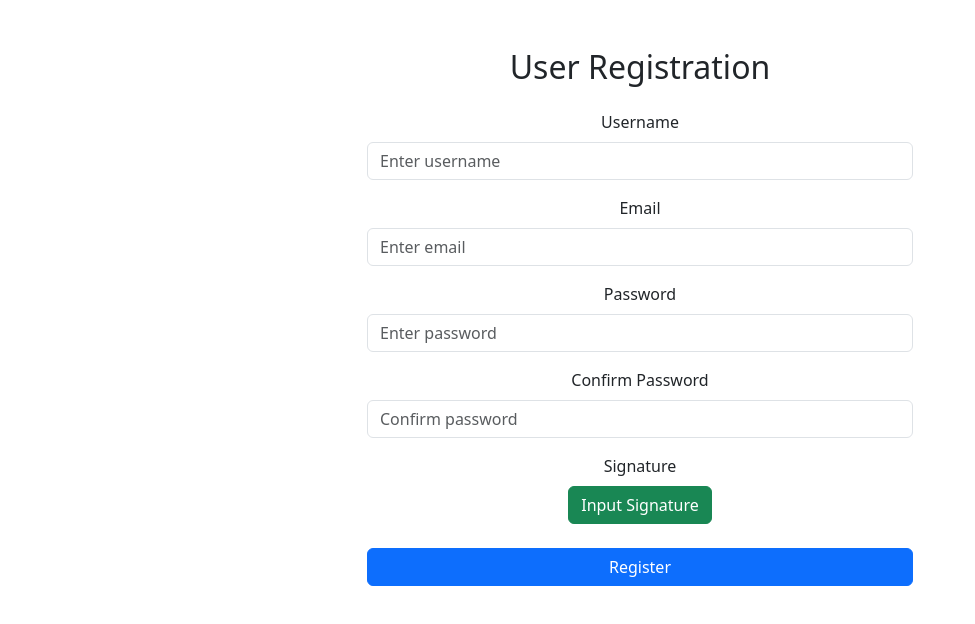
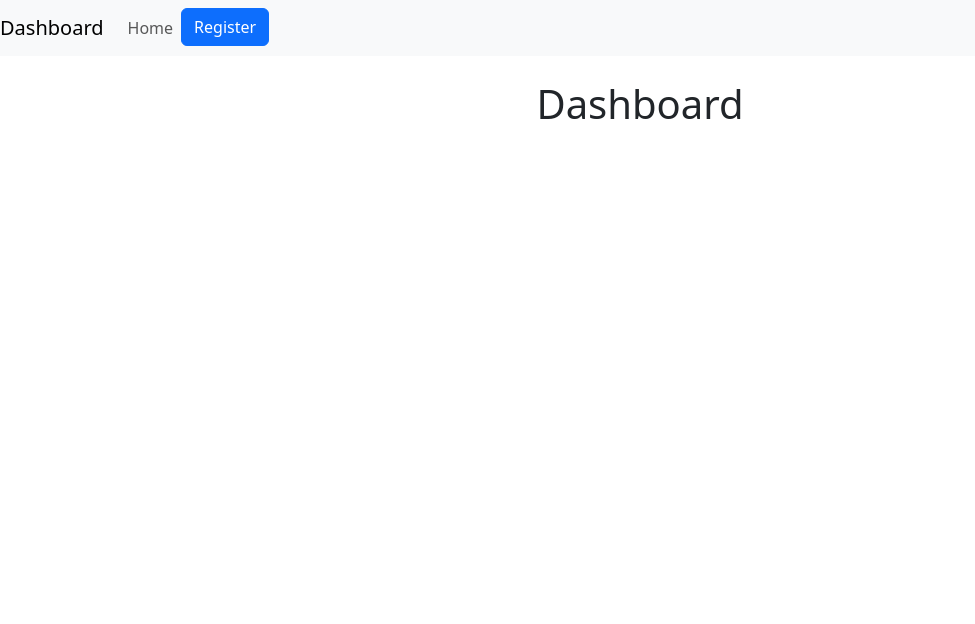
Before and after one commit to HyperDarkmoon/signaturefrontend, a React (Create React App) app: page / in a window 1280 px wide. Shown: the top 624 px of the page, without its empty margins (0-975 px from the left). Built offline with nearby package versions, Linux system fonts and the light colour scheme.

Commit message:
Weird dashboard stuff

```diff
--- a/package.json
+++ b/package.json
@@ -13,7 +13,7 @@
     "react-dom": "^18.3.1",
     "react-scripts": "^5.0.1",
     "signaturefrontend": "file:",
-    "web-vitals": "^4.2.2"
+    "web-vitals": "^4.2.3"
   },
   "scripts": {
     "start": "react-scripts start",
--- a/src/App.js
+++ b/src/App.js
@@ -1,10 +1,11 @@
 import './App.css';
 import RegistrationForm from './RegistrationForm.js';
+import Dashboard from './Dashboard.js'
 
 function App() {
   return (
     <div className="App">
-      <RegistrationForm />
+      <Dashboard />
     </div>
   );
 }
--- /dev/null
+++ b/src/Dashboard.js
@@ -0,0 +1,24 @@
+import React from 'react';
+import RegistrationForm from './RegistrationForm.js';
+import Navbar from './Navbar.js';
+import navBarHook from './UseNavbar.js';
+
+function Dashboard() {
+    const { showRegistrationForm, handleRegisterClick, handleHomeClick } = navBarHook();
+
+    if (showRegistrationForm) {
+        return <RegistrationForm />;
+    }
+
+    return (
+        <div>
+            <Navbar handleHomeClick={handleHomeClick} handleRegisterClick={handleRegisterClick} />
+            <div className="container mt-4">
+                <h1>Dashboard</h1>
+                {/* Other dashboard content can go here */}
+            </div>
+        </div>
+    );
+}
+
+export default Dashboard;
--- /dev/null
+++ b/src/Navbar.js
@@ -0,0 +1,26 @@
+// Navbar.js
+import React from 'react';
+import 'bootstrap/dist/css/bootstrap.min.css';
+
+function Navbar({ handleHomeClick, handleRegisterClick }) {
+    return (
+        <nav className="navbar navbar-expand-lg navbar-light bg-light">
+            <a className="navbar-brand" href="#" onClick={handleHomeClick}>Dashboard</a>
+            <button className="navbar-toggler" type="button" data-toggle="collapse" data-target="#navbarNav" aria-controls="navbarNav" aria-expanded="false" aria-label="Toggle navigation">
+                <span className="navbar-toggler-icon"></span>
+            </button>
+            <div className="collapse navbar-collapse" id="navbarNav">
+                <ul className="navbar-nav ml-auto">
+                    <li className="nav-item">
+                        <a className="nav-link" href="#" onClick={handleHomeClick}>Home</a>
+                    </li>
+                    <li className="nav-item">
+                        <button className="btn btn-primary" onClick={handleRegisterClick}>Register</button>
+                    </li>
+                </ul>
+            </div>
+        </nav>
+    );
+}
+
+export default Navbar;
--- a/src/RegistrationForm.js
+++ b/src/RegistrationForm.js
@@ -3,8 +3,14 @@ import { Form, Button, Container, Row, Col, Alert } from 'react-bootstrap';
 import DrawingCanvas from './DrawingCanvas';
 import './App.css';
 import axios from 'axios';
+import UseNavBar from './UseNavbar.js';
+import Navbar from './Navbar.js';
 
 function RegistrationForm() {
+  // Use the custom hook for Navbar
+  const [showRegistrationForm, handleRegisterClick, handleHomeClick] = UseNavBar();
+
+
   const [formData, setFormData] = useState({
     username: '',
     email: '',
@@ -144,8 +150,13 @@ function RegistrationForm() {
     setShowDrawingCanvas(false);
   };
 
+
+
   return (
     <Container className="mt-5 position-relative">
+      <Navbar handleHomeClick={handleHomeClick} handleRegisterClick={handleRegisterClick} />
+
+      {showRegistrationForm ? (
         <Row className="justify-content-center">
           <Col md={6}>
             <h2 className="text-center mb-4">User Registration</h2>
@@ -225,6 +236,11 @@ function RegistrationForm() {
             </Form>
           </Col>
         </Row>
+      ) : (
+        <div>
+          {/* Add content for the case when showRegistrationForm is false, or simply render nothing */}
+        </div>
+      )}
 
       {showDrawingCanvas && (
         <div className="drawing-canvas-widget">
--- /dev/null
+++ b/src/UseNavbar.js
@@ -0,0 +1,17 @@
+import { useState } from 'react';
+
+function UseNavBar() {
+  const [showRegistrationForm, setShowRegistrationForm] = useState(false);
+
+  const handleRegisterClick = () => {
+    setShowRegistrationForm(true);
+  };
+
+  const handleHomeClick = () => {
+    setShowRegistrationForm(false);
+  };
+
+  return [showRegistrationForm, handleRegisterClick, handleHomeClick];
+}
+
+export default UseNavBar;
```
Also changed, not shown: 1 other file (tests, documents, lock files or other folders). Lines whose indentation alone changed are shown as unchanged.
